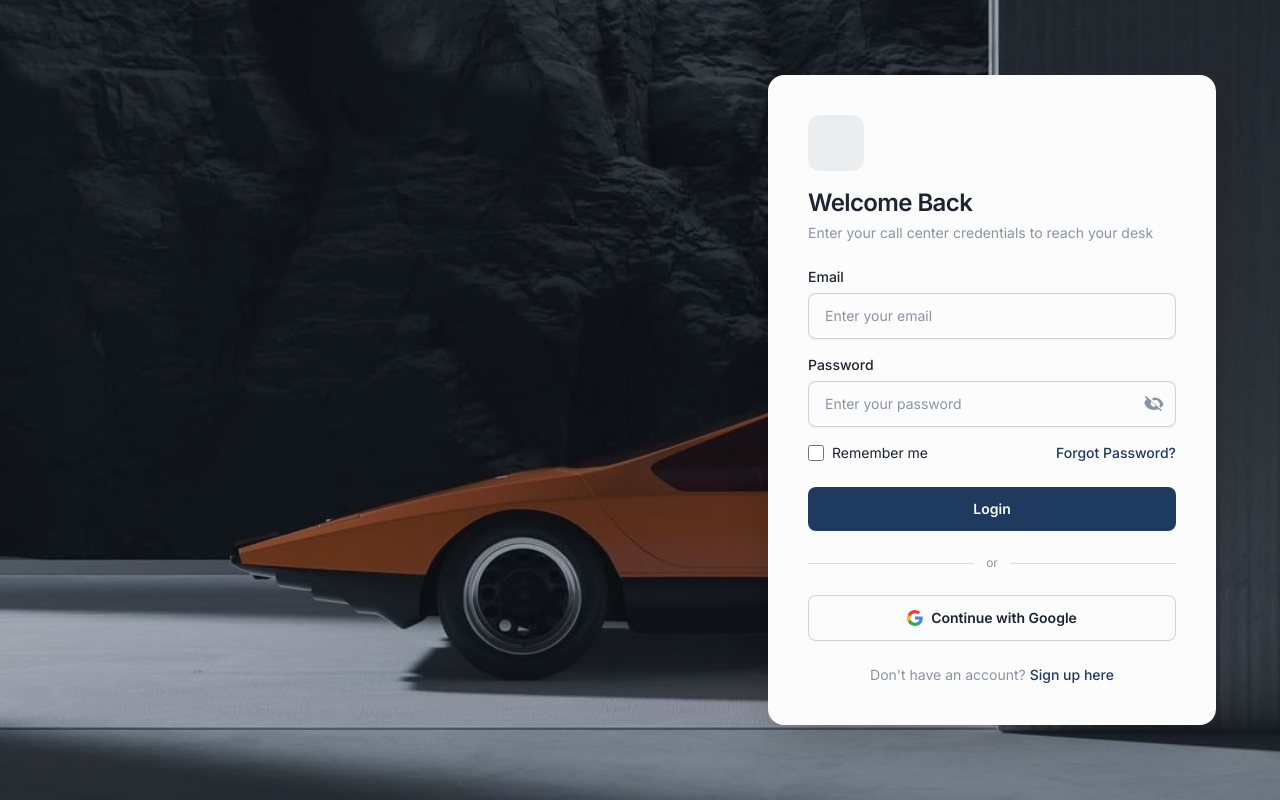
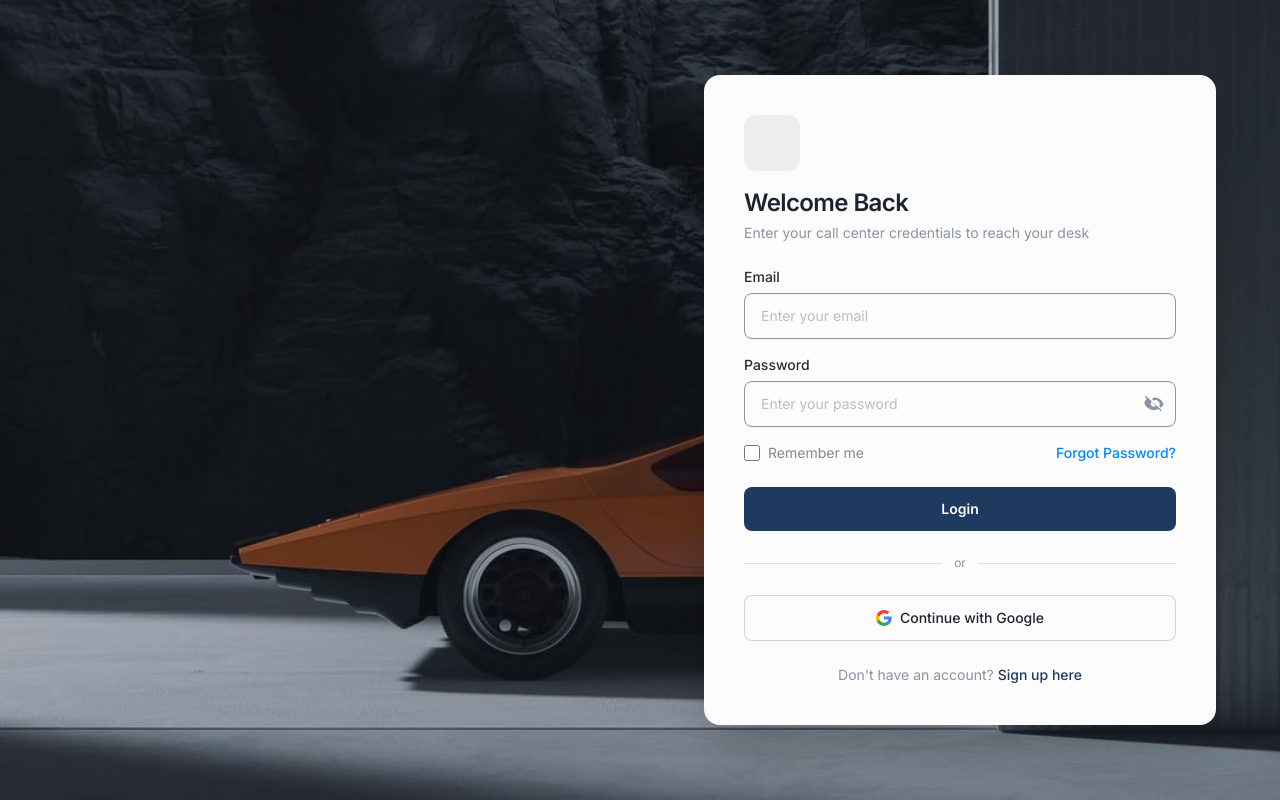
Before and after one commit to adeelasgher847/tgs-caller-crm-fe, a Next.js app: page /login in a window 1280 px wide. Built offline with nearby package versions, Linux system fonts and the light colour scheme.

Commit message:
Enhance login page styles and input component for improved accessibility and aesthetics

```diff
--- a/app/login/page.tsx
+++ b/app/login/page.tsx
@@ -101,7 +101,7 @@ export default function LoginPage() {
       />
       <div aria-hidden className="fixed inset-0 bg-ink/30" />
 
-      <div className="relative z-10 max-h-full w-full max-w-md overflow-y-auto rounded-2xl bg-paper p-8 shadow-2xl sm:p-10">
+      <div className="relative z-10 max-h-full w-full max-w-lg overflow-y-auto rounded-2xl bg-paper p-8 shadow-2xl sm:p-10">
         <div className="mb-4 h-14 w-14 rounded-xl bg-slate/15" aria-hidden />
 
         <h1 className="text-2xl font-semibold tracking-tight text-ink">Welcome Back</h1>
@@ -152,14 +152,14 @@ export default function LoginPage() {
           </div>
 
           <div className="mb-6 flex items-center justify-between">
-            <label className="flex cursor-pointer items-center gap-2 text-sm text-ink">
+            <label className="flex cursor-pointer items-center gap-2 text-sm text-dimgray">
               <input
                 type="checkbox"
                 className="h-4 w-4 cursor-pointer rounded border-slate/40 accent-navy transition-colors hover:border-ink focus:ring-2 focus:ring-status-blue/30"
               />
               Remember me
             </label>
-            <a href="#" className="text-sm font-medium text-navy transition-colors hover:text-ink hover:underline">
+            <a href="#" className="text-sm font-medium text-accent-blue transition-colors hover:underline">
               Forgot Password?
             </a>
           </div>
@@ -175,7 +175,7 @@ export default function LoginPage() {
           <div className="h-px flex-1 bg-slate/30" />
         </div>
 
-        <Button type="button" variant="secondary" className="gap-2">
+        <Button type="button" variant="secondary" className="gap-2 !font-medium">
           <GoogleIcon />
           Continue with Google
         </Button>
--- a/components/ui/Input.tsx
+++ b/components/ui/Input.tsx
@@ -14,14 +14,14 @@ export const Input = forwardRef<HTMLInputElement, InputProps>(function Input(
 
   return (
     <div>
-      <label htmlFor={inputId} className="mb-1.5 block text-sm font-medium text-ink">
+      <label htmlFor={inputId} className="mb-1.5 block text-sm font-medium text-black">
         {label}
       </label>
       <div className="relative">
         <input
           ref={ref}
           id={inputId}
-          className={`block w-full rounded-lg border border-slate/40 bg-paper px-4 py-3 text-sm text-ink placeholder-slate shadow-sm transition focus:border-status-blue focus:outline-none focus:ring-2 focus:ring-status-blue/30 ${endAdornment ? 'pr-11' : ''} ${className}`}
+          className={`block w-full rounded-lg border border-chrome bg-paper px-4 py-3 text-sm text-ink placeholder-grey shadow-sm transition focus:border-status-blue focus:outline-none focus:ring-2 focus:ring-status-blue/30 ${endAdornment ? 'pr-11' : ''} ${className}`}
           {...props}
         />
         {endAdornment && (
--- a/tailwind.config.js
+++ b/tailwind.config.js
@@ -10,11 +10,18 @@ module.exports = {
         paper: "#FCFCFC",
         slate: "#8A94A3",
         navy: "#1F3A5F",
+        chrome: "#8A94A3",
+        grey: "#BDBDBD",
+        black: "#2C2C2C",
+        dimgray: "#888888",
         status: {
           red: "#B5504A",
           green: "#4F8A5B",
           gold: "#C99A3E",
           blue: "#3E7CB1"
+        },
+        accent: {
+          blue: "#0088FF"
         }
       },
       fontFamily: {
```
